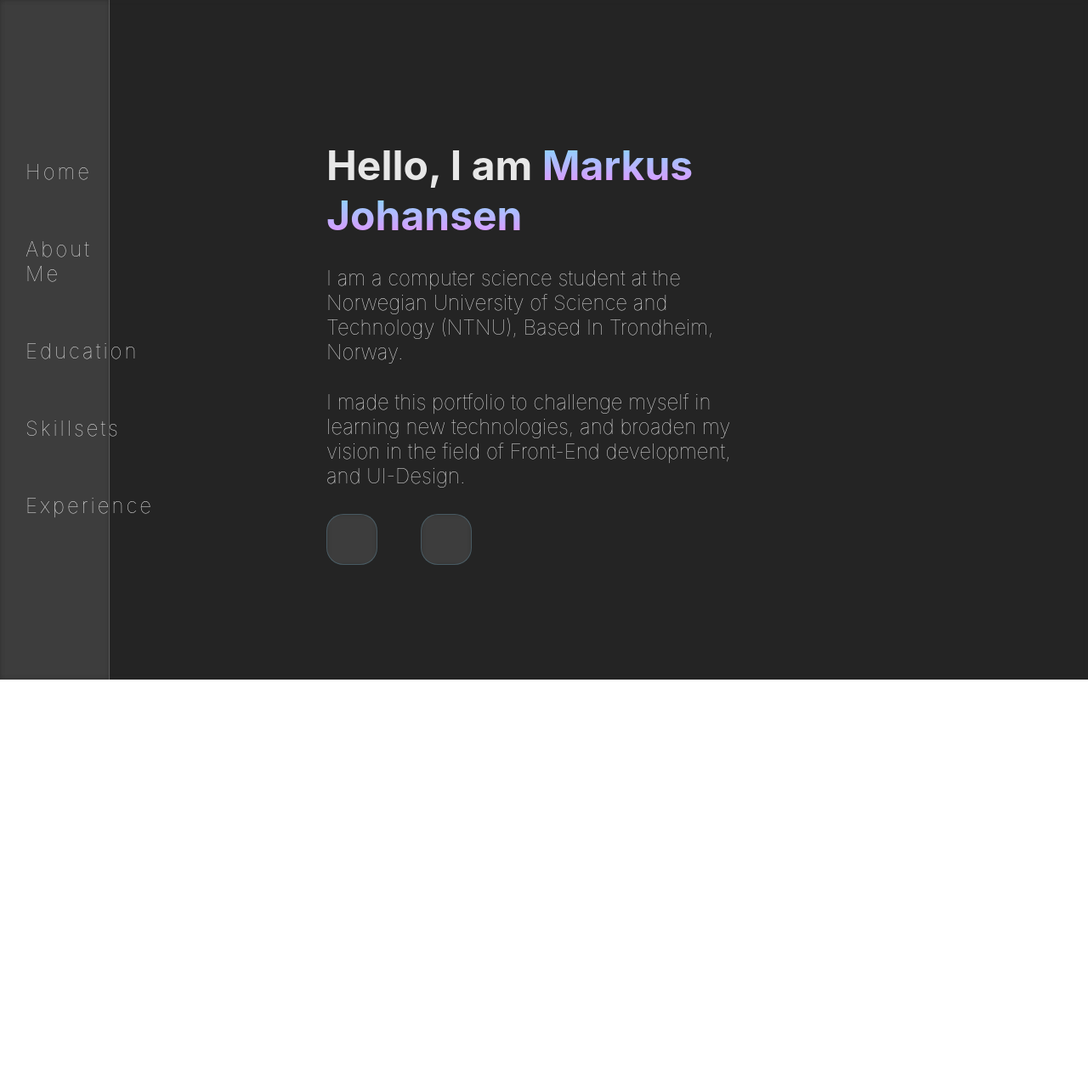
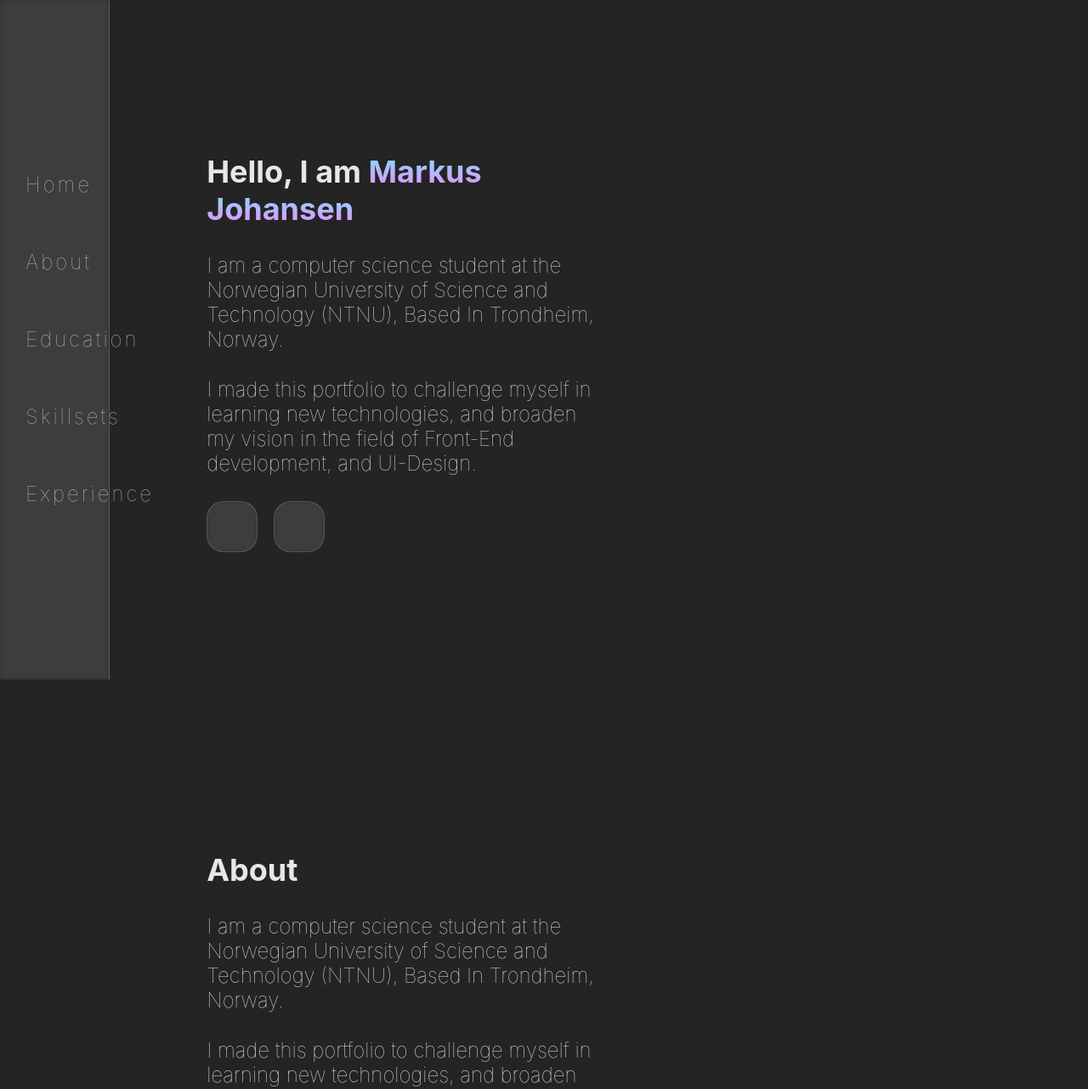
Before and after one commit to J0hans1/NewPortfolio, a React (Create React App) app: page / in a window 1280 px wide. Shown: the top 1282 px of the page at 85% size. Before the commit the page ends 800 px from the top, so only its background shows below. Built offline with nearby package versions, Linux system fonts and the light colour scheme.

Commit message:
Fixed colliding navbar and page

```diff
--- a/src/App.css
+++ b/src/App.css
@@ -4,12 +4,26 @@
   color: #e7e7e7;
 }
 
+html, body {
+  height: 100%;
+}
+
+#backglass {
+  display: flex;
+  width: 100%;
+  position: absolute;
+  top: 0;
+  left: 0;
+}
+
 #background {
   background-color: #171717;
+  height: max-content;
 }
 
 #background-glass {
   z-index: 2;
+  height: fit-content;
 }
 
 #circle-layer{
@@ -17,11 +31,8 @@
 }
 
 .fullscreen{
-  height: 100vh;
   width: 100vw;
-  position: absolute;
-  top: 0;
-  left: 0;
+
 }
 
 .glasspane {
@@ -29,6 +40,26 @@
   /* box-shadow: 0 8px 32px 0 rgba( 31, 38, 135, 0.37 ); */
   backdrop-filter: blur( 3px );
   -webkit-backdrop-filter: blur( 6px );
+}
+
+.page-container{
+  width: 90%;
+  padding-left: 10%;
+  max-width: 100vw
+}
+.parallax {
+  /* The image used */
+  background-image: url("./img/redring.jpg");
+
+  /* Set a specific height */
+  min-height: 500px;
+;
+
+  /* Create the parallax scrolling effect */
+  background-attachment: fixed;
+  background-position: center;
+  background-repeat: no-repeat;
+  background-size: cover;
 }
 
 .circle {
@@ -39,14 +70,17 @@
   margin: 0 auto;
 }
 
-main {
+.page {
+  display: flex;
+  height: 100vh;
+  width: 100%;
+}
+
+.spalte{
   display: flex;
   flex-direction: column;
   justify-content: center;
-  align-items: center;
-  height: 100vh;
-  width: 100vw;
-  position: absolute;
-  top: 0;
-  left: 0;
+  height: 100%;
+  width: 50%;
+  margin-left: 10%;
 }
--- a/src/App.js
+++ b/src/App.js
@@ -1,62 +1,121 @@
 import './App.css';
 import TextBox from './components/textbox';
-import IconButton from './components/IconButton';
+import LinkButtons from './components/LinkButtons';
+import Navbar from './components/Navbar';
 
 function App() {
   return (
     <div id="background" className="fullscreen">
-      <div className="fullscreen glasspane">
+      <div id="back-glass" className="fullscreen glasspane">
+        <Navbar/>
+        <div className='page-container'>
+          <div className='page'>
+            <div className='spalte'>
 
-        <div id="navigation" className="glasspane">
-          <nav>
-            <div className="navlink-container">
-              <p>Home</p>
-              <div></div>
+              <TextBox>
+                <h2>Hello, I am <span className="highlight">Markus Johansen</span></h2>
+                <p>
+                  I am a computer science student at the
+                  Norwegian University of  Science and Technology (NTNU),
+                  Based In Trondheim, Norway.
+                </p>
+                <p>
+                  I made this portfolio to challenge myself in learning
+                  new technologies, and broaden my vision in the field
+                  of Front-End development, and UI-Design.
+                </p>
+              </TextBox>
+
+              <LinkButtons/>
+
             </div>
+            <div className='spalte'></div>
+          </div>
+          <div className='page'>
+            <div className='spalte'>
 
-            <div className="navlink-container">
-              <p>About Me</p>
-              <div></div>
+              <TextBox title="About ">
+                <p>
+                  I am a computer science student at the
+                  Norwegian University of  Science and Technology (NTNU),
+                  Based In Trondheim, Norway.
+                </p>
+                <p>
+                  I made this portfolio to challenge myself in learning
+                  new technologies, and broaden my vision in the field
+                  of Front-End development, and UI-Design.
+                </p>
+              </TextBox>
+
+              <LinkButtons/>
+
             </div>
+            <div className='spalte'></div>
+          </div>
+          <div className='page'>
+            <div className='spalte'>
 
-            <div className="navlink-container">
-              <p>Education</p>
-              <div></div>
+              <TextBox title="Education ">
+                <p>
+                  I am a computer science student at the
+                  Norwegian University of  Science and Technology (NTNU),
+                  Based In Trondheim, Norway.
+                </p>
+                <p>
+                  I made this portfolio to challenge myself in learning
+                  new technologies, and broaden my vision in the field
+                  of Front-End development, and UI-Design.
+                </p>
+              </TextBox>
+
+              <LinkButtons/>
+
             </div>
+            <div className='spalte'></div>
+          </div>
+          <div className='page'>
+            <div className='spalte'>
 
-            <div className="navlink-container">
-              <p>Skillsets</p>
-              <div></div>
+              <TextBox title="Skillset and technologies ">
+                <p>
+                  I am a computer science student at the
+                  Norwegian University of  Science and Technology (NTNU),
+                  Based In Trondheim, Norway.
+                </p>
+                <p>
+                  I made this portfolio to challenge myself in learning
+                  new technologies, and broaden my vision in the field
+                  of Front-End development, and UI-Design.
+                </p>
+              </TextBox>
+
+              <LinkButtons/>
+
             </div>
+            <div className='spalte'></div>
+          </div>
+          <div className='page'>
+            <div className='spalte'>
 
-            <div className="navlink-container">
-              <p>Experience</p>
-              <div></div>
+              <TextBox title="Experience ">
+                <p>
+                  I am a computer science student at the
+                  Norwegian University of  Science and Technology (NTNU),
+                  Based In Trondheim, Norway.
+                </p>
+                <p>
+                  I made this portfolio to challenge myself in learning
+                  new technologies, and broaden my vision in the field
+                  of Front-End development, and UI-Design.
+                </p>
+              </TextBox>
+
+              <LinkButtons/>
+
             </div>
-          </nav>
+            <div className='spalte'></div>
+          </div>
         </div>
-
-        <main>
-          <TextBox>
-            <h1>Hello, I am <span className="highlight">Markus Johansen</span></h1>
-            <p>
-              I am a computer science student at the
-              Norwegian University of  Science and Technology (NTNU),
-              Based In Trondheim, Norway.
-            </p>
-            <p>
-              I made this portfolio to challenge myself in learning
-              new technologies, and broaden my vision in the field
-              of Front-End development, and UI-Design.
-            </p>
-          </TextBox>
-          <div id="linkbuttons">
-            <IconButton href="https://github.com/J0hans1/"/>
-            <IconButton href="https://www.linkedin.com/in/markus-johansen-64625b208/"/>
-            {/* <IconButton mailto="mailto: abc@example.com"/> */}
-          </div>
-        </main>
-
       </div>
     </div>
   );
--- /dev/null
+++ b/src/components/LinkButtons.js
@@ -0,0 +1,12 @@
+import IconButton from "./IconButton";
+
+const LinkButtons = () => {
+    return (
+        <div id="linkbuttons">
+            <IconButton href="https://github.com/J0hans1/"/>
+            <IconButton href="https://www.linkedin.com/in/markus-johansen-64625b208/"/>
+        </div>
+    );
+}
+
+export default LinkButtons;
--- /dev/null
+++ b/src/components/NavButton.js
@@ -0,0 +1,12 @@
+import './css/navButton.css'
+
+const NavButton = (props) => {
+    return (
+        <div className="navlink-container">
+            <p>{props.text}</p>
+            <div></div>
+        </div>
+    );
+}
+
+export default NavButton;
--- /dev/null
+++ b/src/components/Navbar.js
@@ -0,0 +1,18 @@
+import NavButton from "./NavButton";
+import './css/nav.css'
+
+const Navbar = () => {
+    return (
+        <div id="navigation" className="glasspane">
+            <nav>
+                <NavButton text="Home"/>
+                <NavButton text="About"/>
+                <NavButton text="Education"/>
+                <NavButton text="Skillsets"/>
+                <NavButton text="Experience"/>
+            </nav>
+        </div>
+    );
+}
+
+export default Navbar;
--- a/src/components/css/nav.css
+++ b/src/components/css/nav.css
@@ -2,39 +2,10 @@
     border-width: 0px 1px 0px 0px;
     border-style: solid;
     border-color: rgba( 255, 255, 255, 0.18 );
-    position: sticky;
+    position: fixed;
     height: 100vh;
     justify-content: center;
     width: 10%;
-  }
-
-  .navlink-container{
-    display: flex;
-    flex-direction: column;
-    padding: 30px;
-    width: fit-content;
-  }
-
-  .navlink-container p {
-    font-size: 1.5em;
-    font-weight: 100;
-    letter-spacing: 3px;
-    transition: 0.1s;
-  }
-
-  .navlink-container div{
-    width: 0%;
-    height: 2px;
-    background-color: #e7e7e7;
-    transition: 0.5s;
-  }
-
-  .navlink-container:hover div{
-    width: 100%;
-  }
-
-  .navlink-container:hover p{
-    font-weight: 500;
   }
 
   nav {
--- /dev/null
+++ b/src/components/css/navButton.css
@@ -0,0 +1,30 @@
+
+  .navlink-container{
+    display: flex;
+    flex-direction: column;
+    padding: 30px;
+    width: fit-content;
+  }
+
+  .navlink-container p {
+    font-size: 1.5em;
+    font-weight: 100;
+    letter-spacing: 3px;
+    transition: 0.1s;
+    color: #e7e7e7bc;
+  }
+
+  .navlink-container div{
+    width: 0%;
+    height: 2px;
+    background-color: #e7e7e7;
+    transition: 0.5s;
+  }
+
+  .navlink-container:hover div{
+    width: 100%;
+  }
+
+  .navlink-container:hover p{
+    color: #ffffff;
+  }
--- a/src/components/css/textbox.css
+++ b/src/components/css/textbox.css
@@ -1,5 +1,5 @@
 .textbox {
-    width: 40%;
+    width: 100%;
     font-size: 1.5em;
     font-weight: 100;
 }
--- a/src/components/textbox.js
+++ b/src/components/textbox.js
@@ -3,7 +3,8 @@ import './css/textbox.css'
 const TextBox = (props) => {
   return (
     <div className="textbox">
-        {props.children}
+      <h2>{props.title}</h2>
+      {props.children}
     </div>
   );
 }
--- a/src/index.js
+++ b/src/index.js
@@ -1,7 +1,6 @@
 import React from 'react';
 import ReactDOM from 'react-dom/client';
 import './index.css';
-import './components/css/nav.css'
 import App from './App';
 import reportWebVitals from './reportWebVitals';
 
```
Also changed, not shown: src/img/redring.jpg (added).
